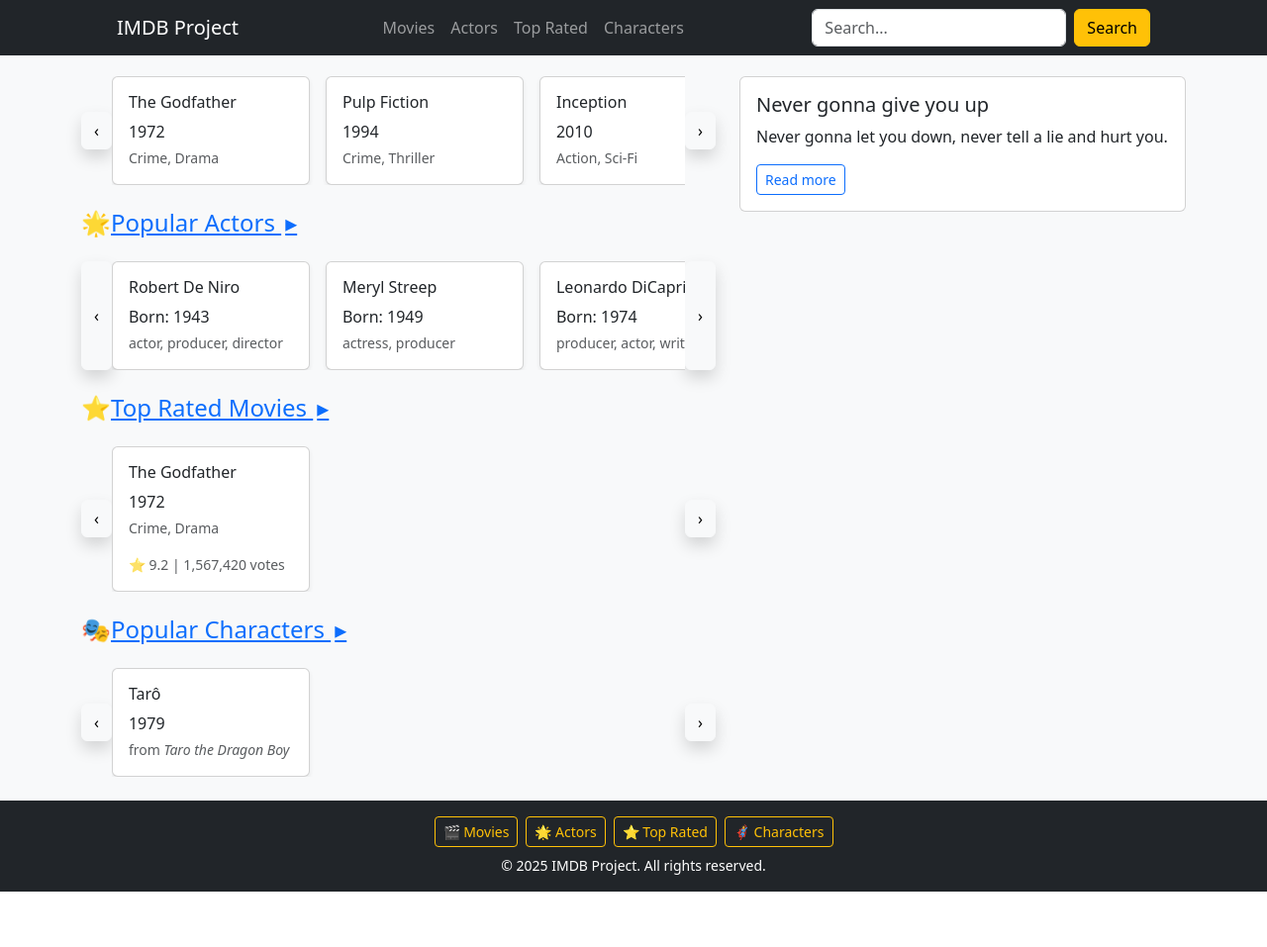
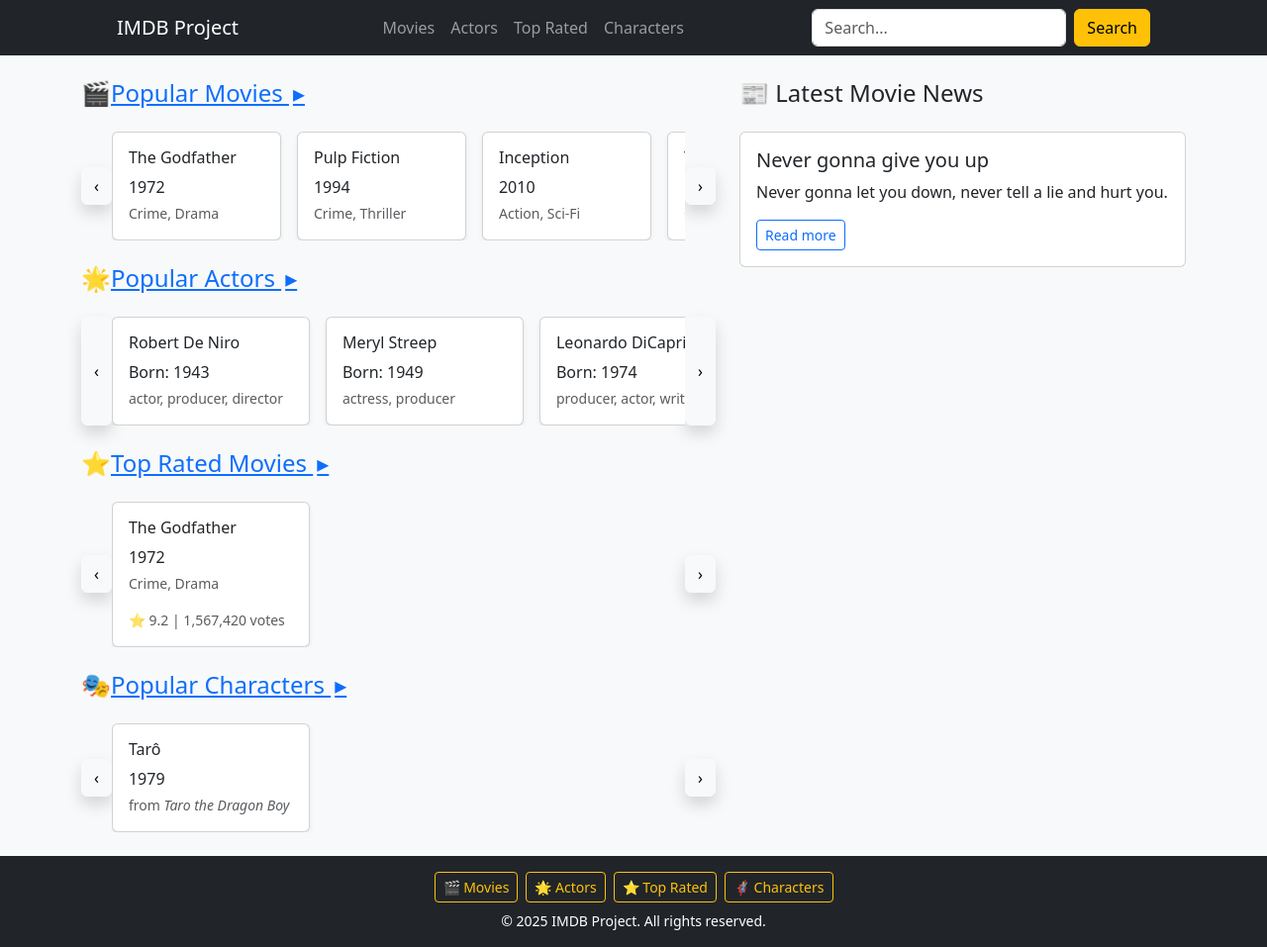
Before and after one commit to Michaellww/IMDB-group-project, a PHP site: page / in a window 1280 px wide. Shown: the whole page at 99% size. Before the commit the page ends 901 px from the top, so only its background shows below. Run offline with PHP 8.4, Linux system fonts and the light colour scheme.

Commit message:
Fixed something

```diff
--- a/Skeleton/imdb-php/PHP/index.php
+++ b/Skeleton/imdb-php/PHP/index.php
@@ -38,42 +38,42 @@
                             </button>
                             <div class="scroll-wrapper overflow-hidden" style="max-width: 100%; width: 1000px;">
                                 <div class="d-flex gap-3" id="movie-results-movies">
-                                    <div class="card shadow-sm" style="min-width: 200px;">
+                                    <div class="card shadow-sm" style="min-width: 171px;">
                                         <div class="card-body">
                                             <h6 class="card-title text-truncate" title="The Godfather">The Godfather</h6>
                                             <p class="card-text mb-1">1972</p>
                                             <p class="card-text text-muted small">Crime, Drama</p>
                                         </div>
                                     </div>
-                                    <div class="card shadow-sm" style="min-width: 200px;">
+                                    <div class="card shadow-sm" style="min-width: 171px;">
                                         <div class="card-body">
                                             <h6 class="card-title text-truncate" title="Pulp Fiction">Pulp Fiction</h6>
                                             <p class="card-text mb-1">1994</p>
                                             <p class="card-text text-muted small">Crime, Thriller</p>
                                         </div>
                                     </div>
-                                    <div class="card shadow-sm" style="min-width: 200px;">
+                                    <div class="card shadow-sm" style="min-width: 171px;">
                                         <div class="card-body">
                                             <h6 class="card-title text-truncate" title="Inception">Inception</h6>
                                             <p class="card-text mb-1">2010</p>
                                             <p class="card-text text-muted small">Action, Sci-Fi</p>
                                         </div>
                                     </div>
-                                    <div class="card shadow-sm" style="min-width: 200px;">
+                                    <div class="card shadow-sm" style="min-width: 171px;">
                                         <div class="card-body">
                                             <h6 class="card-title text-truncate" title="The Godfather">The Godfather</h6>
                                             <p class="card-text mb-1">1972</p>
                                             <p class="card-text text-muted small">Crime, Drama</p>
                                         </div>
                                     </div>
-                                    <div class="card shadow-sm" style="min-width: 200px;">
+                                    <div class="card shadow-sm" style="min-width: 171px;">
                                         <div class="card-body">
                                             <h6 class="card-title text-truncate" title="Pulp Fiction">Pulp Fiction</h6>
                                             <p class="card-text mb-1">1994</p>
                                             <p class="card-text text-muted small">Crime, Thriller</p>
                                         </div>
                                     </div>
-                                    <div class="card shadow-sm" style="min-width: 200px;">
+                                    <div class="card shadow-sm" style="min-width: 171px;">
                                         <div class="card-body">
                                             <h6 class="card-title text-truncate" title="Inception">Inception</h6>
                                             <p class="card-text mb-1">2010</p>
@@ -348,7 +348,7 @@
 
 <!-- 🔝 Back to Top Button -->
 <button id="backToTopBtn" class="btn btn-primary position-fixed"
-        style="top: 70px; left: 50%; transform: translateX(-50%); display: none; z-index: 1050;">
+        style="top: 50px; left: 50%; transform: translateX(-50%); display: none; z-index: 1050;">
     ↑ Back to Top
 </button>
 
--- a/Skeleton/imdb-php/PHP/navigation.php
+++ b/Skeleton/imdb-php/PHP/navigation.php
@@ -1,4 +1,4 @@
-<nav class="navbar navbar-expand-lg navbar-dark bg-dark fixed-top w-1000">
+<nav class="navbar navbar-expand-lg navbar-dark bg-dark w-1000">
     <div class="container px-5">
         <a class="navbar-brand" href="#">IMDB Project</a>
 
```
Also changed, not shown: Skeleton/imdb-php/js/home.js (+2 -5 lines).
